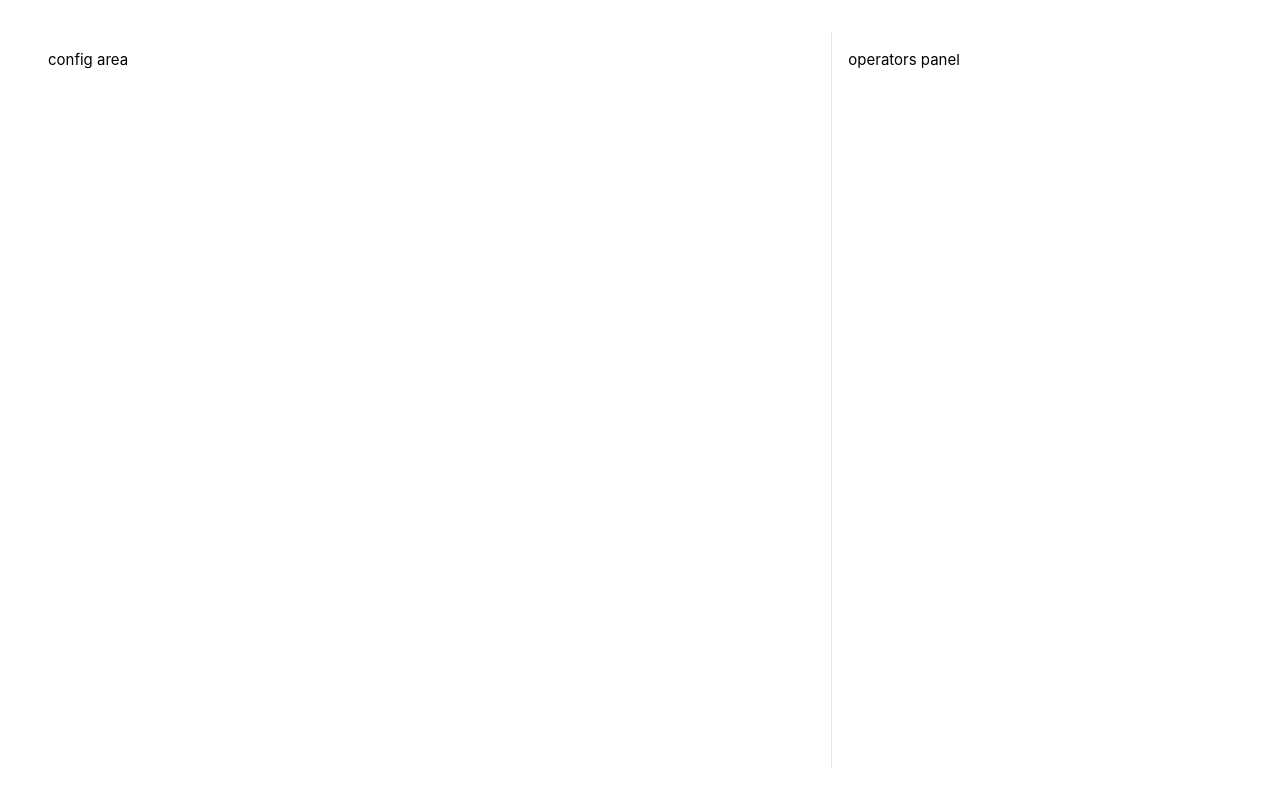
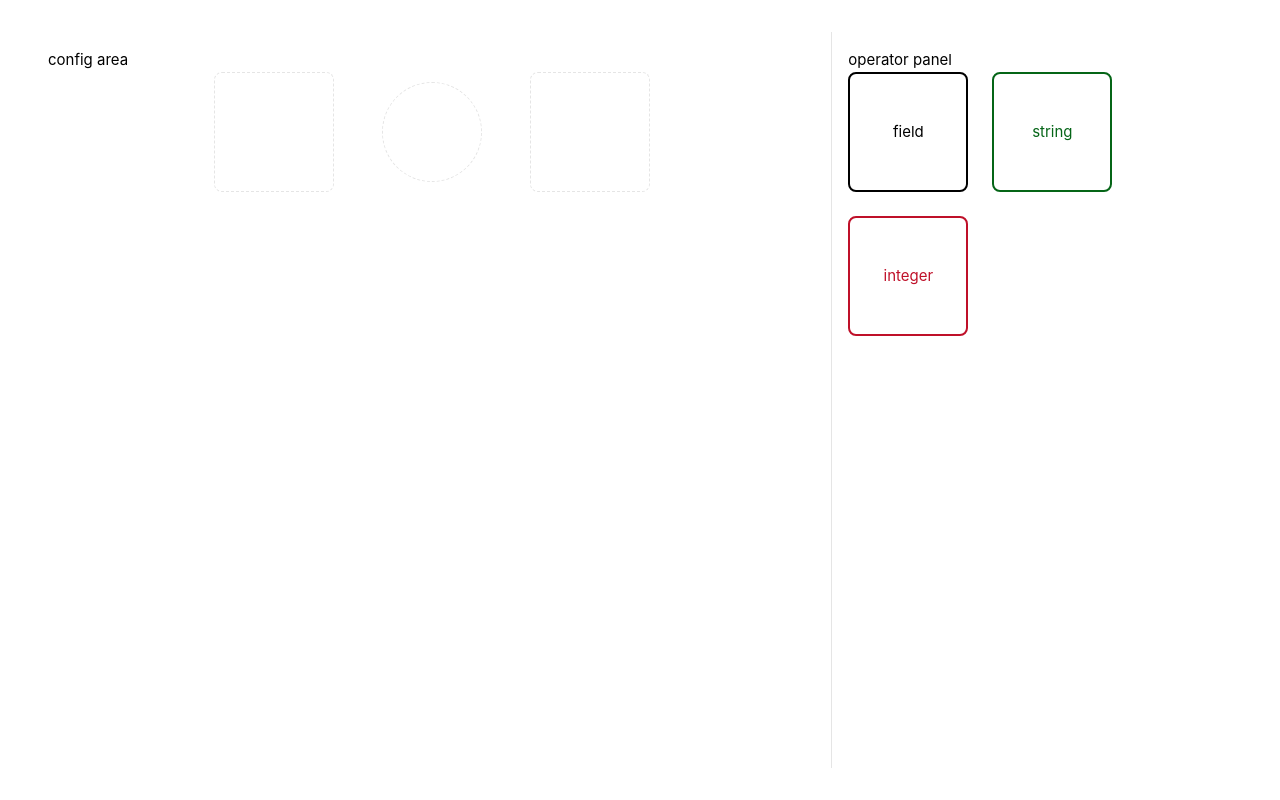
Before and after one commit to willelson/block-based-configurator, a Vue app: page / in a window 1280 px wide. Built offline with nearby package versions, Linux system fonts and the light colour scheme.

Commit message:
Building out the drag drop functionality

```diff
--- a/src/assets/main.css
+++ b/src/assets/main.css
@@ -5,6 +5,9 @@
   --border-radius: 8px;
   --green: #056517;
   --red: #bf1029;
+  --black: #000000;
+  --circle-size: 100px;
+  --square-size: 120px;
 }
 
 #app {
@@ -17,3 +20,27 @@
 .padding-m {
   padding: 16px;
 }
+
+.small-gap {
+  gap: 24px;
+}
+
+.large-gap {
+  gap: 48px;
+}
+
+.dashed-border {
+  border: 1px dashed var(--border-color);
+}
+
+.square {
+  border-radius: var(--border-radius);
+  width: var(--square-size);
+  height: var(--square-size);
+}
+
+.circle {
+  border-radius: 50%;
+  width: var(--circle-size);
+  height: var(--circle-size);
+}
--- a/src/components/configurator/ConfigArea.vue
+++ b/src/components/configurator/ConfigArea.vue
@@ -1,14 +1,38 @@
 <template>
-  <div class="config-area padding-m">config area</div>
+  <div class="config-area padding-m">
+    config area
+    <ConfigRow
+      v-for="row in config"
+      :config="row"
+      :key="row.index"
+      @update:config="(updatedRow) => updateRow(updatedRow, row.index)"
+    />
+  </div>
 </template>
 
 <script>
+import ConfigRow from '@/components/configurator/ConfigRow.vue'
 export default {
   data() {
-    return {}
+    return {
+      config: [
+        {
+          index: 0,
+          block1: {},
+          operator: {},
+          block2: {}
+        }
+      ]
+    }
   },
-  components: {},
-  methods: {}
+  components: {
+    ConfigRow
+  },
+  methods: {
+    updateRow(row, index) {
+      this.config = [...this.config.slice(0, index), row, ...this.config.slice(index + 1)]
+    }
+  }
 }
 </script>
 
--- /dev/null
+++ b/src/components/configurator/ConfigBlock.vue
@@ -0,0 +1,51 @@
+<template>
+  <DraggableBlock @start-drag="startDrag" :type="type">
+    <template #content>
+      <input :value="value" ref="blockInput" class="config-input" placeholder="Enter a value" />
+    </template>
+  </DraggableBlock>
+</template>
+
+<script>
+import DraggableBlock from '@/components/configurator/DraggableBlock.vue'
+
+export default {
+  props: {
+    type: {
+      type: String,
+      required: true
+    }
+  },
+  data() {
+    return {
+      value: ''
+    }
+  },
+  components: {
+    DraggableBlock
+  },
+  methods: {
+    startDrag(event) {
+      console.log(event)
+      console.log('dragging a config block....')
+    }
+  },
+  mounted() {
+    this.$refs.blockInput.focus()
+  }
+}
+</script>
+
+<style scoped>
+.config-input {
+  text-align: center;
+  color: inherit;
+  outline: none;
+  border: none;
+  background-color: transparent;
+}
+
+.config-input:focus::placeholder {
+  opacity: 0;
+}
+</style>
--- /dev/null
+++ b/src/components/configurator/ConfigRow.vue
@@ -0,0 +1,83 @@
+<template>
+  <div class="config-row large-gap">
+    <div
+      class="square"
+      :class="firstBlockOccupied ? '' : 'dashed-border'"
+      @drop="onDrop($event, 'block1')"
+      @dragenter.prevent
+      @dragover.prevent
+    >
+      <ConfigBlock v-if="firstBlockOccupied" :type="config.block1.type" />
+    </div>
+    <div
+      class="circle"
+      :class="operatorOccupied ? '' : 'dashed-border'"
+      @drop="onDrop($event, 'operator')"
+      @dragenter.prevent
+      @dragover.prevent
+    >
+      <ConfigBlock v-if="operatorOccupied" :type="config.operator.type" />
+    </div>
+    <div
+      class="square"
+      :class="secondBlockOccupied ? '' : 'dashed-border'"
+      @drop="onDrop($event, 'block2')"
+      @dragenter.prevent
+      @dragover.prevent
+    >
+      <ConfigBlock v-if="secondBlockOccupied" :type="config.block2.type" />
+    </div>
+  </div>
+</template>
+
+<script>
+import ConfigBlock from '@/components/configurator/ConfigBlock.vue'
+
+export default {
+  props: {
+    config: {
+      type: Object,
+      default: () => ({}),
+      required: true
+    }
+  },
+  data() {
+    return {}
+  },
+  components: {
+    ConfigBlock
+  },
+  methods: {
+    onDrop(event, dropZone) {
+      const data = event.dataTransfer.getData('data')
+      if (!data) return
+
+      const operator = JSON.parse(data)
+      if (dropZone === 'operator' && operator.type !== 'operator') return
+
+      const updatedRow = { ...this.config, [dropZone]: operator }
+
+      this.$emit('update:config', updatedRow)
+    }
+  },
+  computed: {
+    firstBlockOccupied() {
+      return Object.keys(this.config.block1).length > 0
+    },
+    operatorOccupied() {
+      return Object.keys(this.config.operator).length > 0
+    },
+    secondBlockOccupied() {
+      return Object.keys(this.config.block2).length > 0
+    }
+  }
+}
+</script>
+
+<style scoped>
+.config-row {
+  display: flex;
+  align-items: center;
+  justify-content: center;
+}
+</style>
--- /dev/null
+++ b/src/components/configurator/DraggableBlock.vue
@@ -0,0 +1,47 @@
+<template>
+  <div class="draggable-block square" draggable="true" @dragstart="startDrag($event)" :class="type">
+    <slot name="content"></slot>
+  </div>
+</template>
+
+<script>
+export default {
+  emits: ['start-drag'],
+  props: {
+    type: {
+      type: String,
+      required: true
+    }
+  },
+  methods: {
+    startDrag(event) {
+      event.dataTransfer.dropEffect = 'move'
+      event.dataTransfer.effectAllowed = 'move'
+      this.$emit('start-drag', event)
+    }
+  }
+}
+</script>
+
+<style scoped>
+.draggable-block {
+  display: flex;
+  justify-content: center;
+  align-items: center;
+}
+
+.string {
+  border: 2px solid var(--green);
+  color: var(--green);
+}
+
+.integer {
+  border: 2px solid var(--red);
+  color: var(--red);
+}
+
+.field {
+  border: 2px solid var(--black);
+  color: var(--black);
+}
+</style>
--- /dev/null
+++ b/src/components/configurator/OperatorBlock.vue
@@ -0,0 +1,36 @@
+<template>
+  <div>
+    <DraggableBlock @start-drag="startDrag" :type="type">
+      <template #content>
+        {{ type }}
+      </template>
+    </DraggableBlock>
+  </div>
+</template>
+
+<script>
+import DraggableBlock from '@/components/configurator/DraggableBlock.vue'
+
+export default {
+  props: {
+    type: {
+      type: String,
+      required: true
+    }
+  },
+  data() {
+    return {}
+  },
+  components: {
+    DraggableBlock
+  },
+  methods: {
+    startDrag(event) {
+      const { type } = this
+      event.dataTransfer.setData('data', JSON.stringify({ type }))
+    }
+  }
+}
+</script>
+
+<style scoped></style>
--- a/src/components/configurator/OperatorsPanel.vue
+++ b/src/components/configurator/OperatorsPanel.vue
@@ -1,13 +1,21 @@
 <template>
-  <div class="operator-panel padding-m">operators panel</div>
+  <div class="operator-panel padding-m">
+    operator panel
+    <div class="block-container small-gap">
+      <OperatorBlock type="field" />
+      <OperatorBlock type="string" />
+      <OperatorBlock type="integer" />
+    </div>
+  </div>
 </template>
 
 <script>
+import OperatorBlock from '@/components/configurator/OperatorBlock.vue'
 export default {
   data() {
     return {}
   },
-  components: {},
+  components: { OperatorBlock },
   methods: {}
 }
 </script>
@@ -17,4 +25,10 @@ export default {
   flex: 1;
   border-left: 1px solid var(--border-color);
 }
+
+.block-container {
+  display: flex;
+  justify-content: start;
+  flex-wrap: wrap;
+}
 </style>
```
